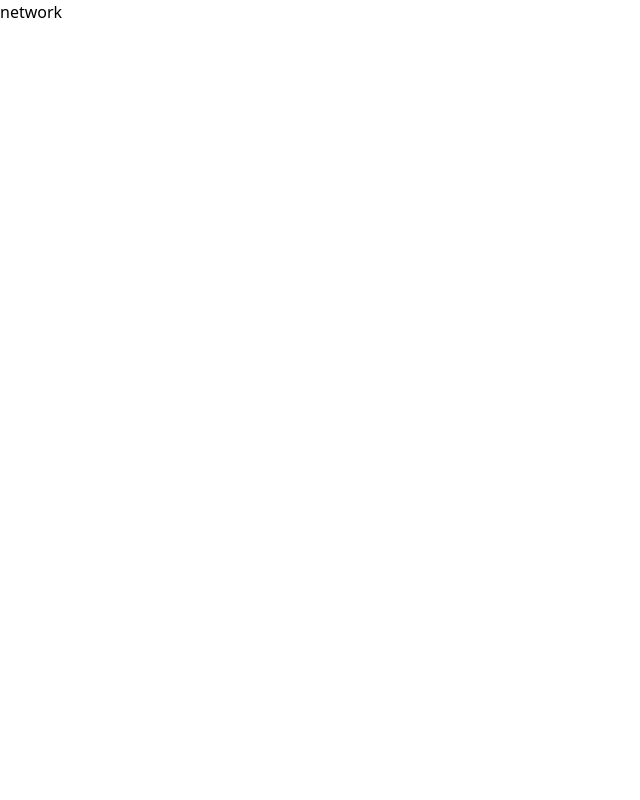
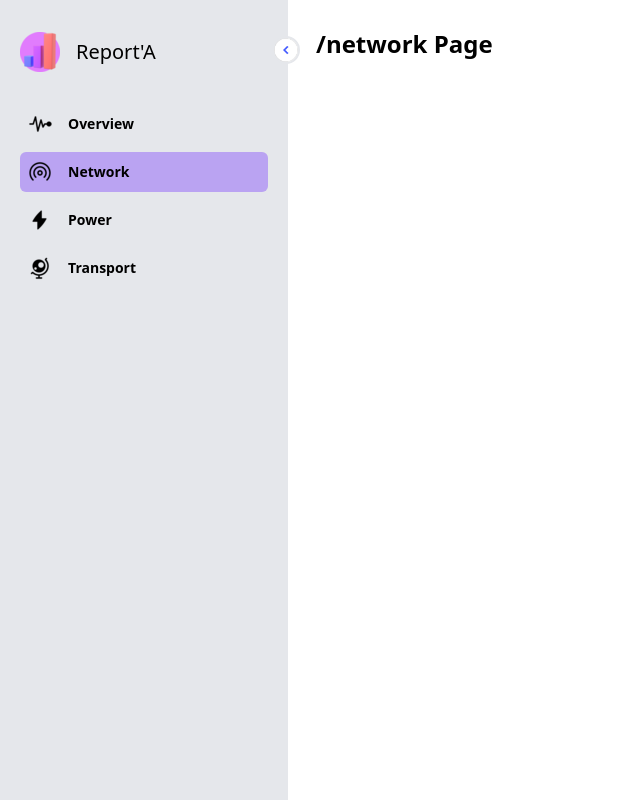
Before and after one commit to juanpradana/reportA-tsel-frontend, a React (Create React App) app: page /network in a window 1280 px wide. Shown: the whole page, without its empty margins (0-640 px from the left). Built offline with nearby package versions, Linux system fonts and the light colour scheme; the HTML template or start-up script is replaced by a standard one.

Commit message:
make navigation on sidebar

```diff
--- a/src/components/sidebar.jsx
+++ b/src/components/sidebar.jsx
@@ -3,10 +3,10 @@ import { useState } from "react";
 function Sidebar() {
   const [open, setOpen] = useState(true);
   const Menus = [
-    { title: "Overview", src: "Pulse" },
-    { title: "Network", src: "Hotspot" },
-    { title: "Power", src: "Lightning-alt"},
-    { title: "Transport ", src: "Globe" },
+    { title: "Overview", src: "Pulse", dest: "/" },
+    { title: "Network", src: "Hotspot", dest: "/network" },
+    { title: "Power", src: "Lightning-alt", dest: "/power"},
+    { title: "Transport ", src: "Globe", dest: "/transport" },
   ];
 
   return (
@@ -41,21 +41,26 @@ function Sidebar() {
           {Menus.map((Menu, index) => (
             <li
               key={index}
-              className={`flex  rounded-md p-2 cursor-pointer hover:bg-purple-500/50 text-black font-bold text-sm items-center gap-x-4
-              ${Menu.gap ? "mt-9" : "mt-2"} ${
-                index === 0 && "bg-purple-500/50"
-              } `}
             >
-              <img src={require(`../assets/${Menu.src}.png`)} alt='menus'/>
-              <span className={`${!open && "hidden"} origin-left duration-200`}>
-                {Menu.title}
-              </span>
+              <a
+                href={`${Menu.dest}`}
+                className={
+                  `flex  rounded-md p-2 cursor-pointer hover:bg-purple-500/50 text-black font-bold text-sm items-center gap-x-4
+                  ${Menu.gap ? "mt-9" : "mt-2"}
+                  ${index === Menus.map(object => object.dest).indexOf(`${window.location.pathname}`) && "bg-purple-500/50"}`
+                }
+              >
+                <img src={require(`../assets/${Menu.src}.png`)} alt='menus'/>
+                <span className={`${!open && "hidden"} origin-left duration-200`}>
+                  {Menu.title}
+                </span>
+              </a>
             </li>
           ))}
         </ul>
       </div>
       <div className="h-screen flex-1 p-7">
-        <h1 className="text-2xl font-semibold ">Overview Page</h1>
+        <h1 className="text-2xl font-semibold ">{window.location.pathname} Page</h1>
       </div>
     </div>
   );
--- a/src/pages/network.jsx
+++ b/src/pages/network.jsx
@@ -1,6 +1,8 @@
+import Sidebar from "../Components/Sidebar"
+
 const Network = () => {
   return (
-    <div>network</div>
+    <Sidebar />
   )
 }
 
--- a/src/pages/power.jsx
+++ b/src/pages/power.jsx
@@ -1,6 +1,8 @@
+import Sidebar from "../Components/Sidebar"
+
 const Power = () => {
   return (
-    <div>power</div>
+    <Sidebar />
   )
 }
 
--- a/src/pages/transport.jsx
+++ b/src/pages/transport.jsx
@@ -1,6 +1,8 @@
+import Sidebar from "../Components/Sidebar"
+
 const Transport = () => {
   return (
-    <div>transport</div>
+    <Sidebar />
   )
 }
 
```
